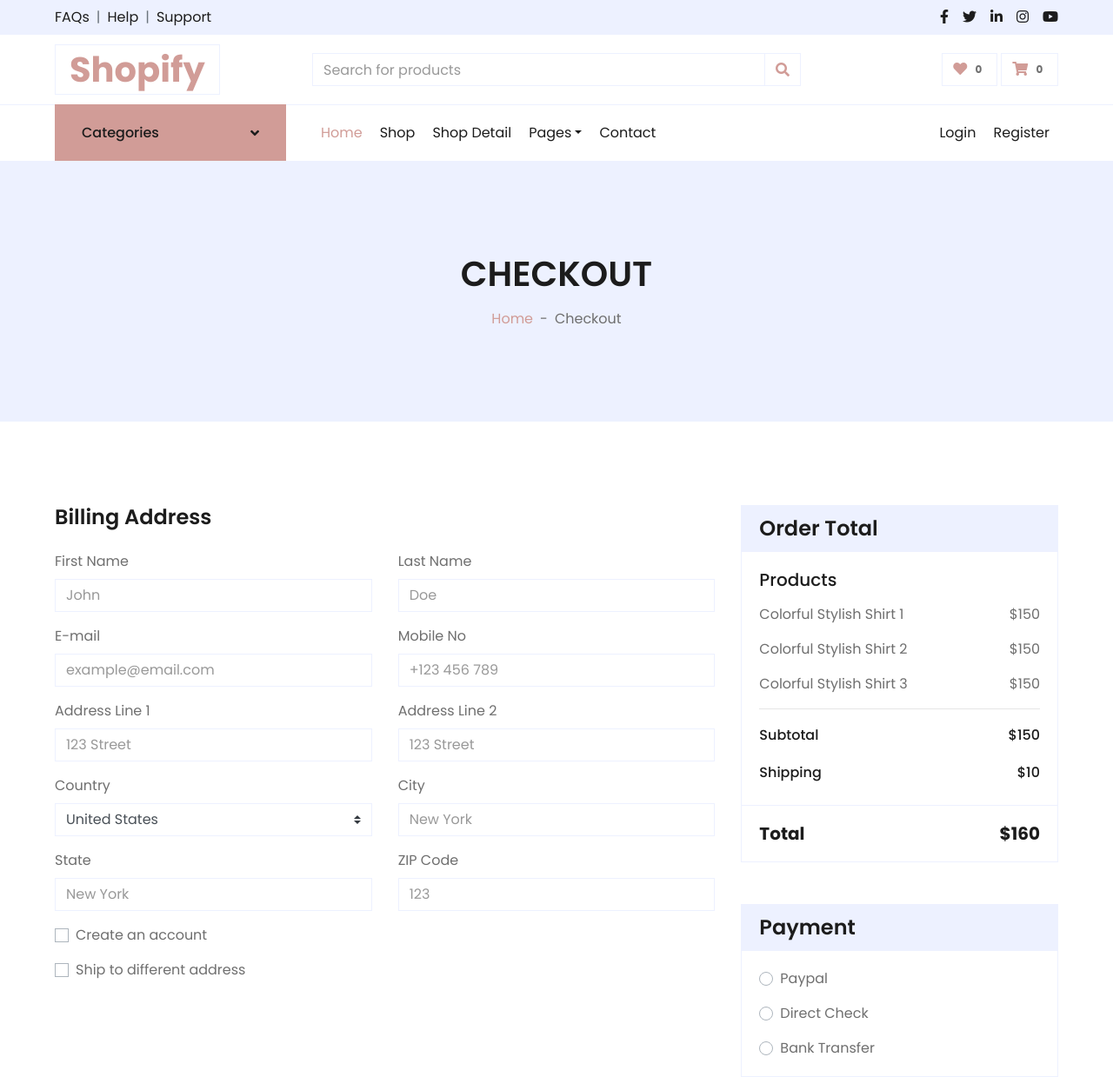
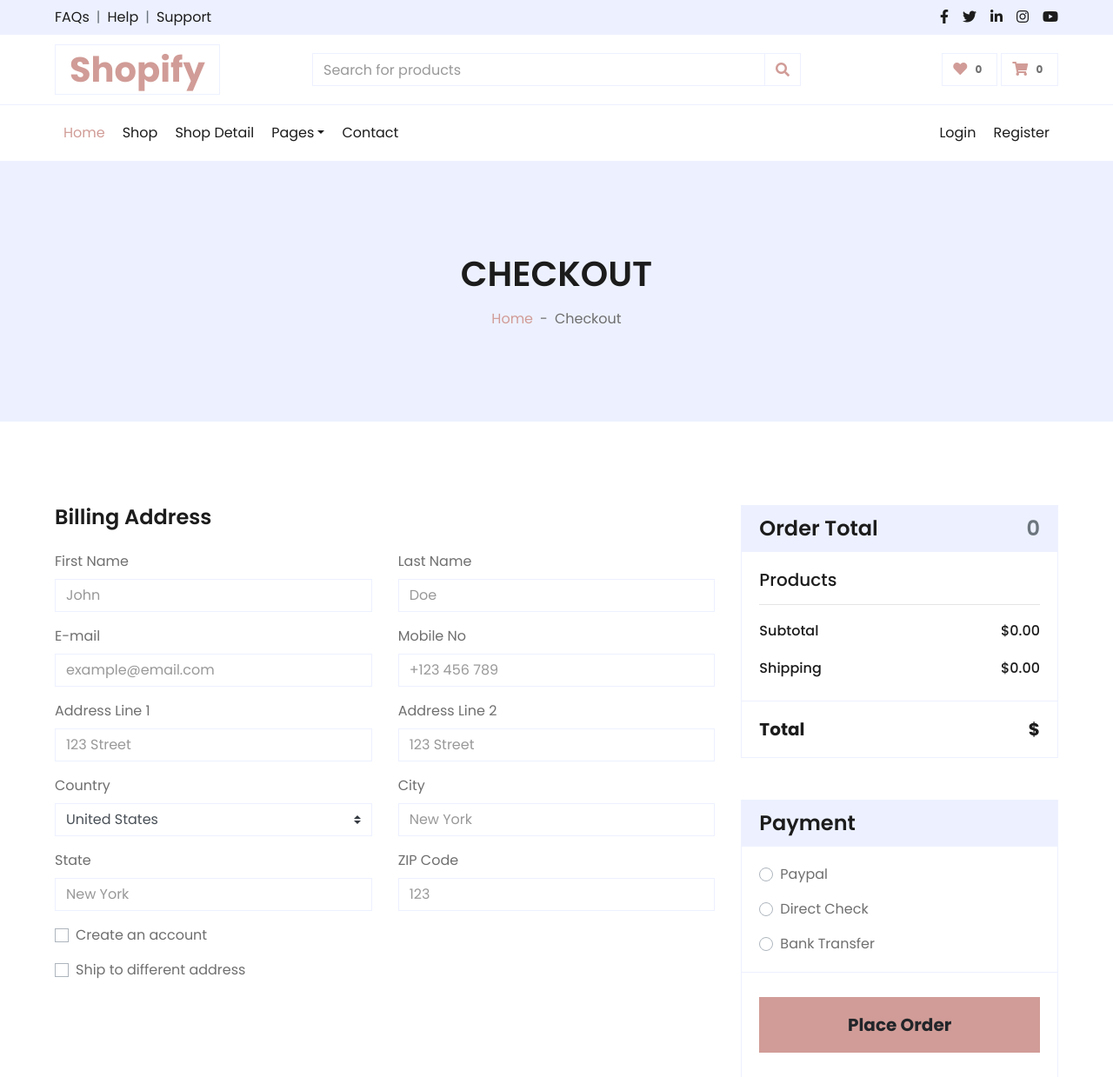
Before and after one commit to hamisiyawa/ecom, a Django app: page /checkout/ in a window 1280 px wide. Shown: the top 1239 px of the page at 87% size. Run offline with Django 3.2, Linux system fonts and the light colour scheme; some libraries are stand-ins or nearby versions.

Commit message:
second commit

```diff
--- a/shopify/admin.py
+++ b/shopify/admin.py
@@ -8,3 +8,4 @@
 admin.site.register(Order)
 admin.site.register(OrderItem)
 admin.site.register(ShippingAddress)
+admin.site.register(Shipping)
--- a/shopify/templates/checkout.html
+++ b/shopify/templates/checkout.html
@@ -137,36 +137,32 @@
         <div class="col-lg-4">
             <div class="card border-secondary mb-5">
                 <div class="card-header bg-secondary border-0">
-                    <h4 class="font-weight-semi-bold m-0">Order Total</h4>
+                    <h4 class="font-weight-semi-bold m-0 d-flex justify-content-between">Order Total <span class="text-muted">{{order.get_cart_items}}</span></h4>
                 </div>
                 <div class="card-body">
                     <h5 class="font-weight-medium mb-3">Products</h5>
+
+                    {% for item in items%}
                     <div class="d-flex justify-content-between">
-                        <p>Colorful Stylish Shirt 1</p>
-                        <p>$150</p>
+                        <p>{{item.product.product_title}}</p>
+                        <p>${{item.product.price|floatformat:2}}</p>
                     </div>
-                    <div class="d-flex justify-content-between">
-                        <p>Colorful Stylish Shirt 2</p>
-                        <p>$150</p>
-                    </div>
-                    <div class="d-flex justify-content-between">
-                        <p>Colorful Stylish Shirt 3</p>
-                        <p>$150</p>
-                    </div>
+                    {% endfor %}
+
                     <hr class="mt-0">
                     <div class="d-flex justify-content-between mb-3 pt-1">
                         <h6 class="font-weight-medium">Subtotal</h6>
-                        <h6 class="font-weight-medium">$150</h6>
+                        <h6 class="font-weight-medium">${{order.get_cart_total|floatformat:2}}</h6>
                     </div>
                     <div class="d-flex justify-content-between">
                         <h6 class="font-weight-medium">Shipping</h6>
-                        <h6 class="font-weight-medium">$10</h6>
+                        <h6 class="font-weight-medium">${{shipping.shipping_cost|floatformat:2}}</h6>
                     </div>
                 </div>
                 <div class="card-footer border-secondary bg-transparent">
                     <div class="d-flex justify-content-between mt-2">
                         <h5 class="font-weight-bold">Total</h5>
-                        <h5 class="font-weight-bold">$160</h5>
+                        <h5 class="font-weight-bold">${{ order.get_total_payment|add:shipping.shipping_cost|floatformat:2 }}</h5>
                     </div>
                 </div>
             </div>
--- a/shopify/templates/common.html
+++ b/shopify/templates/common.html
@@ -99,9 +99,11 @@
             <i class="fas fa-heart text-primary"></i>
             <span class="badge">0</span>
           </a>
-          <a href="" class="btn border">
+          <a href="{% url 'shopify:cart'%}" class="btn border">
             <i class="fas fa-shopping-cart text-primary"></i>
-            <span class="badge">0</span>
+            <span class="badge">
+              {{order.get_cart_items}}
+            </span>
           </a>
         </div>
       </div>
@@ -114,28 +116,7 @@
     {% if name == 'home'%}
     <div class="container-fluid mb-5">
       <div class="row border-top px-xl-5">
-        <div class="col-lg-3 d-none d-lg-block">
-          <a
-            class="btn shadow-none d-flex align-items-center justify-content-between bg-primary text-white w-100"
-            data-toggle="collapse"
-            href="#navbar-vertical"
-            style="height: 65px; margin-top: -1px; padding: 0 30px"
-          >
-            <h6 class="m-0">Categories</h6>
-            <i class="fa fa-angle-down text-dark"></i>
-          </a>
-          <nav
-            class="collapse show navbar navbar-vertical navbar-light align-items-start p-0 border border-top-0 border-bottom-0"
-            id="navbar-vertical" style="width: calc(100% - 30px); z-index: 2;"
-          >
-            <div class="navbar-nav w-100 overflow-hidden" style="height: fit-content">
-              {% for category in categories%}
-              <a href="#" class="nav-link" data-toggle="dropdown">{{category.category_name}}</a>
-              {% endfor%}
-            </div>
-          </nav>
-        </div>
-        <div class="col-lg-9">
+        <div class="col-lg-12">
           <nav
             class="navbar navbar-expand-lg bg-light navbar-light py-3 py-lg-0 px-0"
           >
@@ -222,7 +203,7 @@
                     <h3 class="display-4 text-white font-weight-semi-bold mb-4">
                       Fashionable Dress
                     </h3>
-                    <a href="" class="btn btn-light py-2 px-3">Shop Now</a>
+                    <a href="{% url 'shopify:shop'%}" class="btn btn-light py-2 px-3">Shop Now</a>
                   </div>
                 </div>
               </div>
@@ -244,7 +225,7 @@
                     <h3 class="display-4 text-white font-weight-semi-bold mb-4">
                       Reasonable Price
                     </h3>
-                    <a href="" class="btn btn-light py-2 px-3">Shop Now</a>
+                    <a href="{% url 'shopify:shop'%}" class="btn btn-light py-2 px-3">Shop Now</a>
                   </div>
                 </div>
               </div>
@@ -274,8 +255,45 @@
     </div>
     {% endif%}
 
-    {% if name != 'home' and name != 'signin' and name != 'register' %}
+    {% if name != 'home' and name != 'shop'%}
        <!-- Navbar Start != home-->
+       <div class="container-fluid">
+        <div class="row border-top px-xl-5">
+            <div class="col-lg-12">
+                <nav class="navbar navbar-expand-lg bg-light navbar-light py-3 py-lg-0 px-0">
+                    <a href="" class="text-decoration-none d-block d-lg-none">
+                        <h1 class="m-0 display-5 font-weight-semi-bold"><span class="text-primary font-weight-bold border px-3 mr-1">E</span>Shopper</h1>
+                    </a>
+                    <button type="button" class="navbar-toggler" data-toggle="collapse" data-target="#navbarCollapse">
+                        <span class="navbar-toggler-icon"></span>
+                    </button>
+                    <div class="collapse navbar-collapse justify-content-between" id="navbarCollapse">
+                        <div class="navbar-nav mr-auto py-0">
+                            <a href="{% url 'shopify:home'%}" class="nav-item nav-link active">Home</a>
+                            <a href="{% url 'shopify:shop'%}" class="nav-item nav-link">Shop</a>
+                            <a href="{% url 'shopify:detail'%}" class="nav-item nav-link">Shop Detail</a>
+                            <div class="nav-item dropdown">
+                                <a href="#" class="nav-link dropdown-toggle" data-toggle="dropdown">Pages</a>
+                                <div class="dropdown-menu rounded-0 m-0">
+                                    <a href="{% url 'shopify:cart'%}" class="dropdown-item">Shopping Cart</a>
+                                    <a href="{% url 'shopify:checkout'%}" class="dropdown-item">Checkout</a>
+                                </div>
+                            </div>
+                            <a href="{% url 'shopify:contact'%}" class="nav-item nav-link">Contact</a>
+                        </div>
+                        <div class="navbar-nav ml-auto py-0">
+                            <a href="{% url 'shopify:signin'%}" class="nav-item nav-link">Login</a>
+                            <a href="{% url 'shopify:register'%}" class="nav-item nav-link">Register</a>
+                        </div>
+                    </div>
+                </nav>
+            </div>
+        </div>
+    </div>
+    <!-- Navbar != home  End -->
+    {% endif %}
+
+    {% if name == 'shop' %}
     <div class="container-fluid">
       <div class="row border-top px-xl-5">
           <div class="col-lg-3 d-none d-lg-block">
@@ -322,7 +340,6 @@
           </div>
       </div>
   </div>
-    <!-- Navbar != home  End -->
     {% endif %}
 
     <!-- Navbar End -->
--- a/shopify/views.py
+++ b/shopify/views.py
@@ -4,9 +4,7 @@
 
 # Create your views here.
 def home(request):
-    categories = Category.objects.all()
     context = {
-        'categories': categories,
         'name':'home'
     }
     return render(request, 'index.html',context)
@@ -30,23 +28,46 @@
     return render(request, 'detail.html',context)
 
 def cart(request):
+
     # add items to cart if a customer is authenticated
     if request.user.is_authenticated:
+        shipping = Shipping.objects.first()
         customer = request.user.customer
         order, created = Order.objects.get_or_create(customer=customer, complete=False)
         items = order.orderitem_set.all()
     else:
+        shipping = {'shipping_cost': 0}
         items = []
+        order = {'get_cart_total': 0, 'get_cart_items': 0}
 
 
     context = {
-        'items':items,
-        'name':'cart'
-    }
+     'items':items,
+     'order': order,
+     'shipping': shipping,
+     'name':'cart' }
     return render(request, 'cart.html',context)
 
 def checkout(request):
-    return render(request, 'checkout.html', {'name':'checkout'})
+    # add items to cart if a customer is authenticated
+    if request.user.is_authenticated:
+        shipping = Shipping.objects.first()
+        customer = request.user.customer
+        order, created = Order.objects.get_or_create(customer=customer, complete=False)
+        items = order.orderitem_set.all()
+    else:
+        shipping = {'shipping_cost': 0}
+        items = []
+        order = {'get_cart_total': 0, 'get_cart_items': 0}
+
+    context = {
+        'items':items,
+        'order': order,
+        'shipping': shipping,
+        'name':'checkout'
+    }
+
+    return render(request, 'checkout.html',context)
 
 def contact(request):
     return render(request, 'contact.html', {'name':'checkout'})
```
Also changed, not shown: shopify/models.py (+15 -2 lines), shopify/templates/cart.html (+5 -5 lines), shopify/templates/register.html (+0 -35 lines), shopify/templates/signin.html (+0 -35 lines), db.sqlite3, shopify/migrations/0003_auto_20231122_1336.py (added), shopify/migrations/0004_alter_shipping_shipping_cost.py (added). Lines whose indentation alone changed are shown as unchanged.
